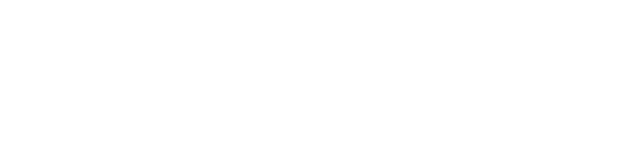
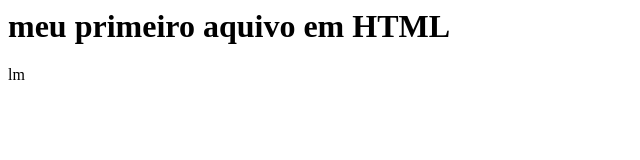
Before and after one commit to KetlinNunes/Turmas-2022, a plain HTML site: page index.html in a window 1280 px wide. Shown: the whole page, without its empty margins (0-640 px from the left). Drawn offline with Linux system fonts and the light colour scheme.

Commit message:
Update index.html

```diff
--- a/index.html
+++ b/index.html
@@ -1 +1,3 @@
 <html>
+  <h1>meu primeiro aquivo em HTML</h1>
+  <ht>lm
```
